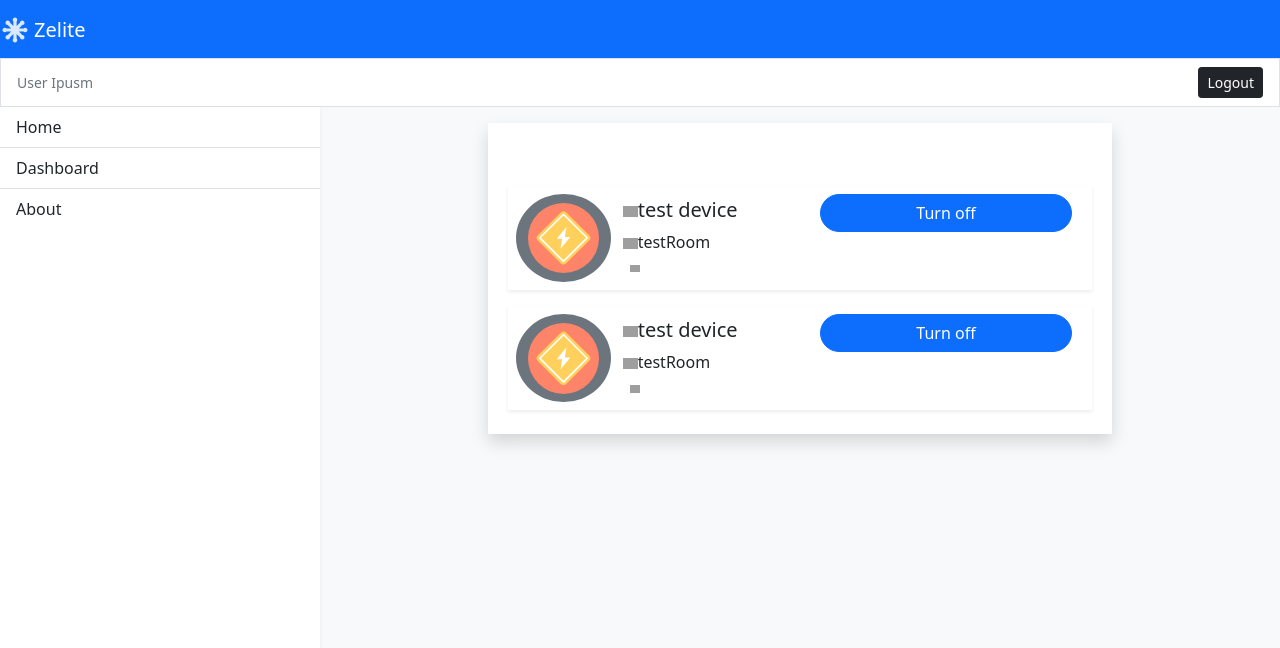
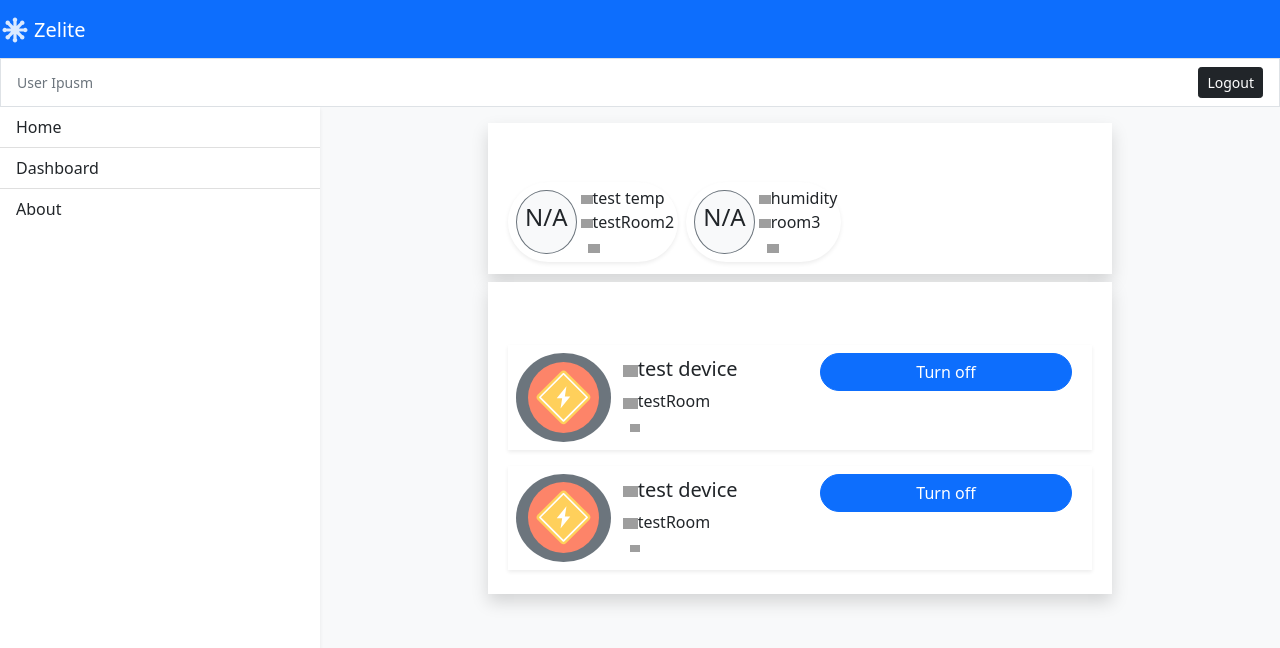
Before and after one commit to 3omer/zelite-client, a Vue app: page /#/dashboard in a window 1280 px wide. Shown: the top 648 px of the page. Built offline with nearby package versions, Linux system fonts and the light colour scheme; grey boxes are pictures that could not be loaded.

Commit message:
add SensorsList

```diff
--- /dev/null
+++ b/src/components/SensorDevice.vue
@@ -0,0 +1,40 @@
+<template>
+  <div class="device d-flex m-1 p-1 bg-white rounded-pill shadow-sm">
+    <div class="bg-light m-1 rounded-circle text-center p-2 border border-secondary">
+      <span class="text-small" style="font-size: 1.5rem;line-height: 1.5em;">N/A</span>
+    </div>
+    <div class="device-details pr-4">
+      <div class="device-name">
+        <span class="name-icon">
+          <img src="name.svg" width="12px" />
+        </span>
+        <span>{{device.name}}</span>
+      </div>
+      <div class="device-place" data-target="place">
+        <span class="place-icon">
+          <img src="icons/place.svg" width="12px" />
+        </span>
+        <span>{{device.place}}</span>
+      </div>
+      <div class="device-port badge">
+        <span class="port-icon">
+          <img src="icons/port.svg" width="12px" />
+        </span>
+        <span>{{device.port}}</span>
+      </div>
+    </div>
+  </div>
+</template>
+
+<script>
+export default {
+    name: "SensorDevice",
+    props: {
+
+        device: Object
+    }
+}
+</script>
+
+<style>
+</style>
--- /dev/null
+++ b/src/components/SensorsList.vue
@@ -0,0 +1,48 @@
+<template>
+  <div class="p-2 my-2 bg-white shadow rounded-lg">
+    <h4>
+      <span class="badge badge-dark px-3 mb-2">Sensors</span>
+    </h4>
+    <div class="d-flex flex-wrap mx-0 mx-md-2 device-list">
+      <SensorDevice :key="device.id" :device="device" v-for="device in sensors"/>
+    </div>
+  </div>
+</template>
+
+<script>
+import SensorDevice from './SensorDevice'
+
+export default {
+  name: "SensorList",
+  data() {
+    return {
+      sensors: [
+        {
+          id: "321",
+          name: "test temp",
+          value: "35",
+          place: "testRoom2",
+          type: "sensor",
+          port: 1,
+          topic: "zelite/room1/sens/temp"
+        },
+        {
+          id: "654",
+          name: "humidity",
+          value: "43",
+          place: "room3",
+          type: "sensor",
+          port: 2,
+          topic: "zelite/room3/hum"
+        }
+      ]
+    }
+  },
+  components: {
+      SensorDevice
+  }
+};
+</script>
+
+<style>
+</style>
--- a/src/views/Dashboard.vue
+++ b/src/views/Dashboard.vue
@@ -1,16 +1,19 @@
 <template>
 <div id="dashboard">
+    <SensorList/>
     <SwitchList/>
 </div>
 </template>
 
 <script>
 import SwitchList from "../components/SwitchList"
+import SensorList from "../components/SensorsList"
 
 export default {
   name: "Dashboard",
   components: {
-    SwitchList
+    SwitchList,
+    SensorList
   }
 };
 </script>
```
